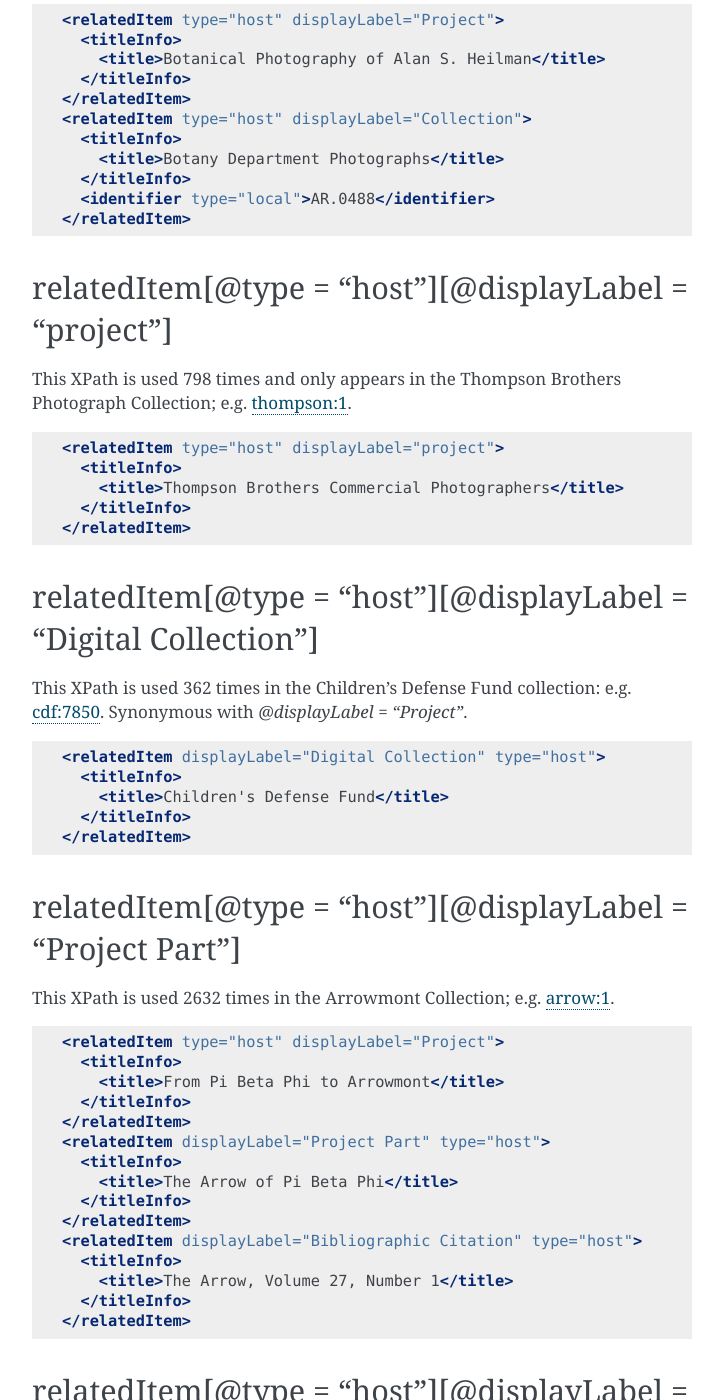
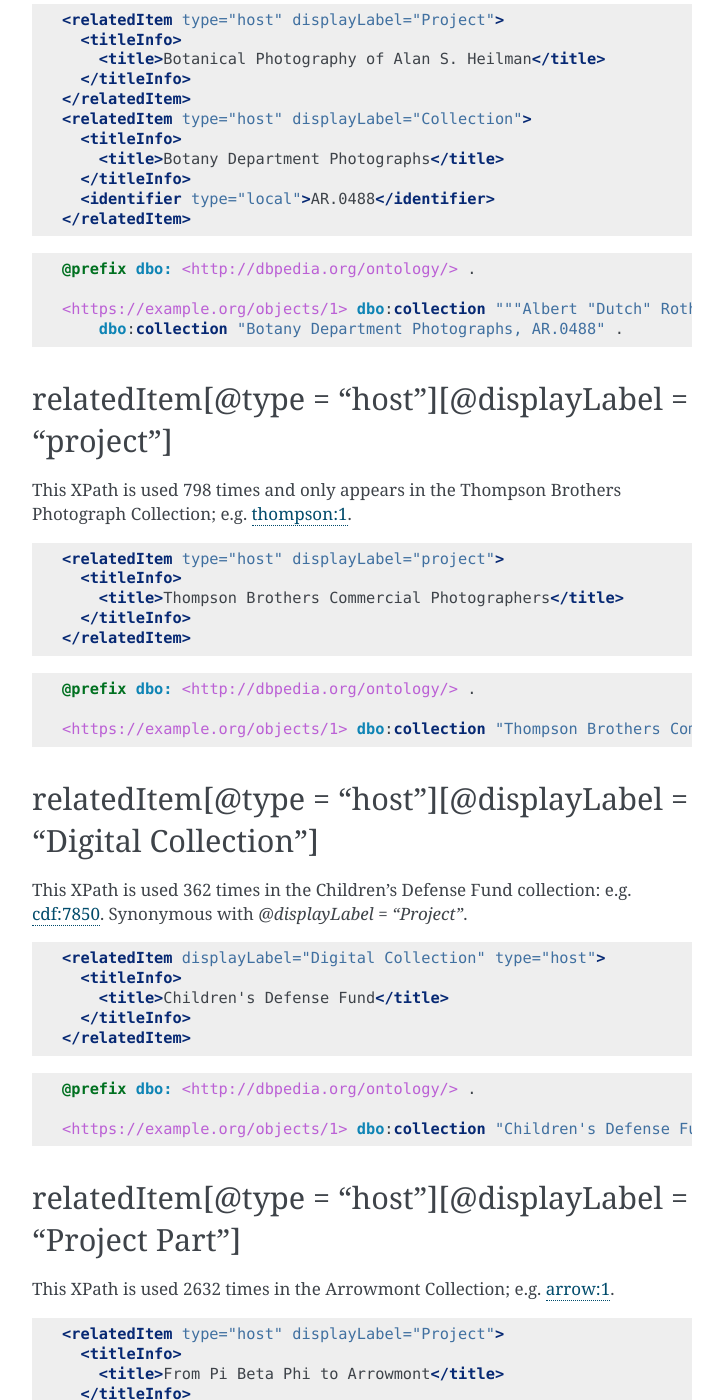
Before and after one commit to UTKcataloging/mods_to_rdf, a Sphinx documentation site: the page built from docs/source/top_level_elements/relatedItem.rst, in a window 1280 px wide and 1400 px high, scrolled down 1189 px. Shown: the whole window, without its empty margins (388-1111 px from the left). Built offline with Sphinx 7.4.7, drawn with Linux system fonts in a browser that asks for light colours; formulas are drawn with MathJax 3.

Commit message:
Add turtle blocks for alternate `@displayLabel`s.

```diff
--- a/docs/source/top_level_elements/relatedItem.rst
+++ b/docs/source/top_level_elements/relatedItem.rst
@@ -65,6 +65,14 @@
       <identifier type="local">AR.0488</identifier>
     </relatedItem>
 
+.. code-block:: turtle
+
+    @prefix dbo: <http://dbpedia.org/ontology/> .
+
+    <https://example.org/objects/1> dbo:collection """Albert "Dutch" Roth Photograph Collection""" ;
+        dbo:collection "Botany Department Photographs, AR.0488" .
+
+
 relatedItem[@type = "host"][@displayLabel = "project"]
 ------------------------------------------------------
 
@@ -78,6 +86,12 @@
       </titleInfo>
     </relatedItem>
 
+.. code-block:: turtle
+
+    @prefix dbo: <http://dbpedia.org/ontology/> .
+
+    <https://example.org/objects/1> dbo:collection "Thompson Brothers Commercial Photographers" .
+
 relatedItem[@type = "host"][@displayLabel = "Digital Collection"]
 -----------------------------------------------------------------
 
@@ -90,6 +104,12 @@
         <title>Children's Defense Fund</title>
       </titleInfo>
     </relatedItem>
+
+.. code-block:: turtle
+
+    @prefix dbo: <http://dbpedia.org/ontology/> .
+
+    <https://example.org/objects/1> dbo:collection "Children's Defense Fund" .
 
 relatedItem[@type = "host"][@displayLabel = "Project Part"]
 -----------------------------------------------------------
```
